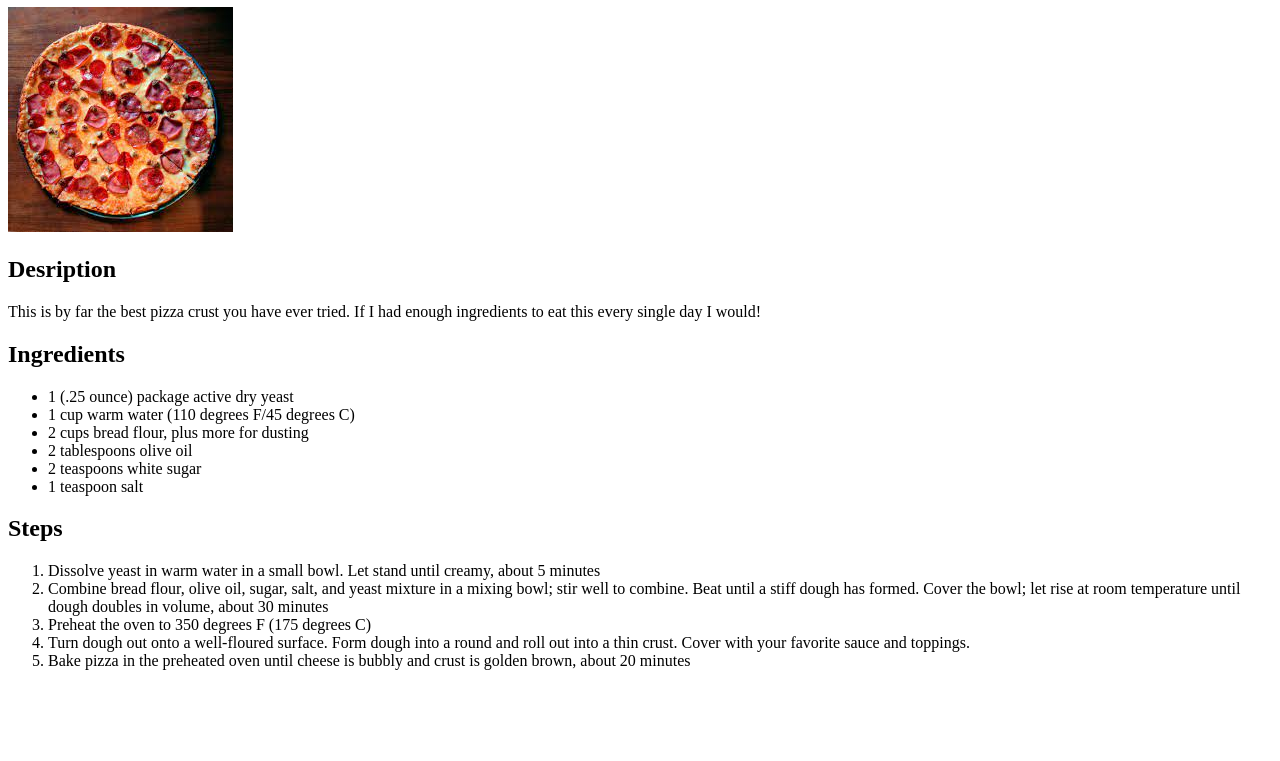
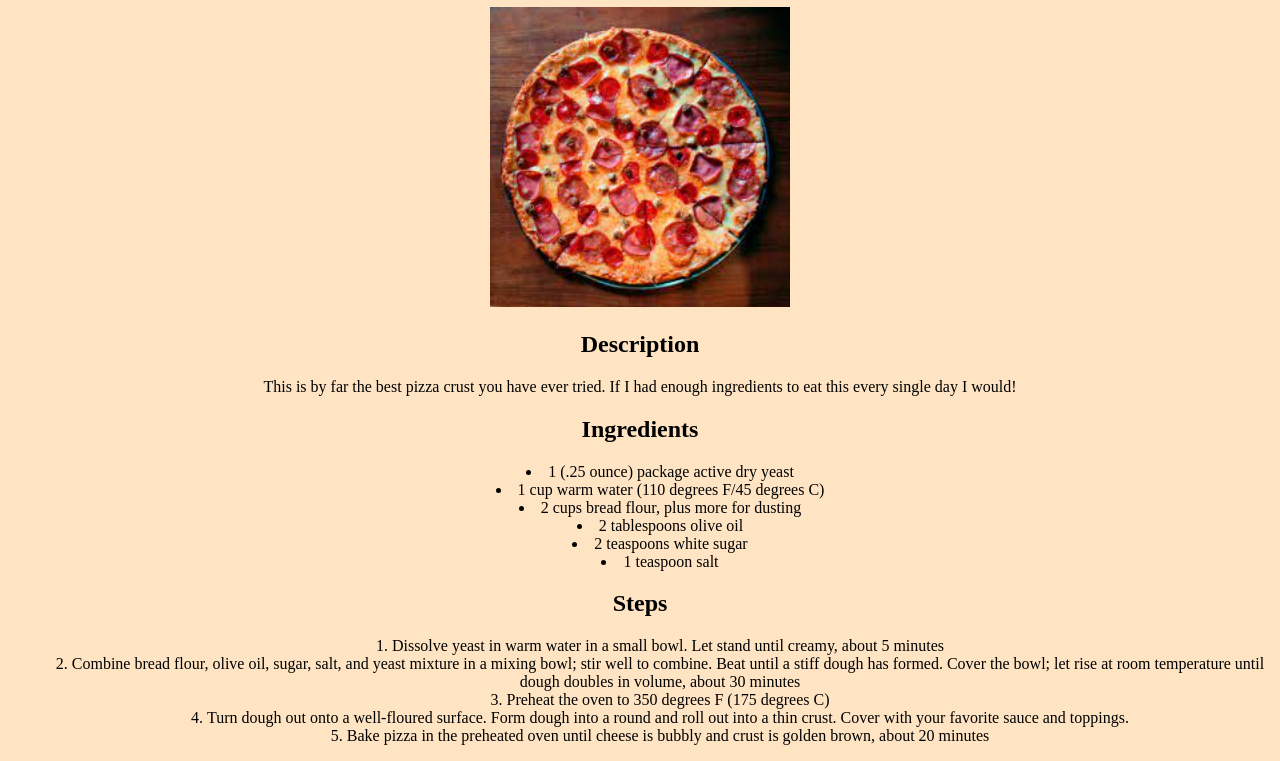
Before and after one commit to gabeslade56/odin-recipes, a plain HTML site: page recipes/pizza-crust.html in a window 1280 px wide. Shown: the part 73-834 px from the top of the page. Before the commit the page ends 800 px from the top, so only its background shows below. Drawn offline with Linux system fonts and the light colour scheme.

Commit message:
New Final Copy

```diff
--- a/recipes/pizza-crust.html
+++ b/recipes/pizza-crust.html
@@ -5,11 +5,12 @@
     <meta http-equiv="X-UA-Compatible" content="IE=edge">
     <meta name="viewport" content="width=device-width, initial-scale=1.0">
     <title>Pizza Crust</title>
+    <link rel="stylesheet" href="../styles.css">
 </head>
 <body>
     <h1>Pizza Crust</h1>
     <img src="../images/pizza-crust.jpg" alt="Fluffy sexy pizza crust will have your cheese melting!">
-    <h2>Desription</h2>
+    <h2>Description</h2>
     <p>This is by far the best pizza crust you have ever tried. If I had enough ingredients to eat this every single day I would!</p>
 
     <h2>Ingredients</h2>
```
Also changed, not shown: recipes/cowboy-tacos.html (+1 -0 lines), recipes/teriyaki-chicken.html (+1 -0 lines).
